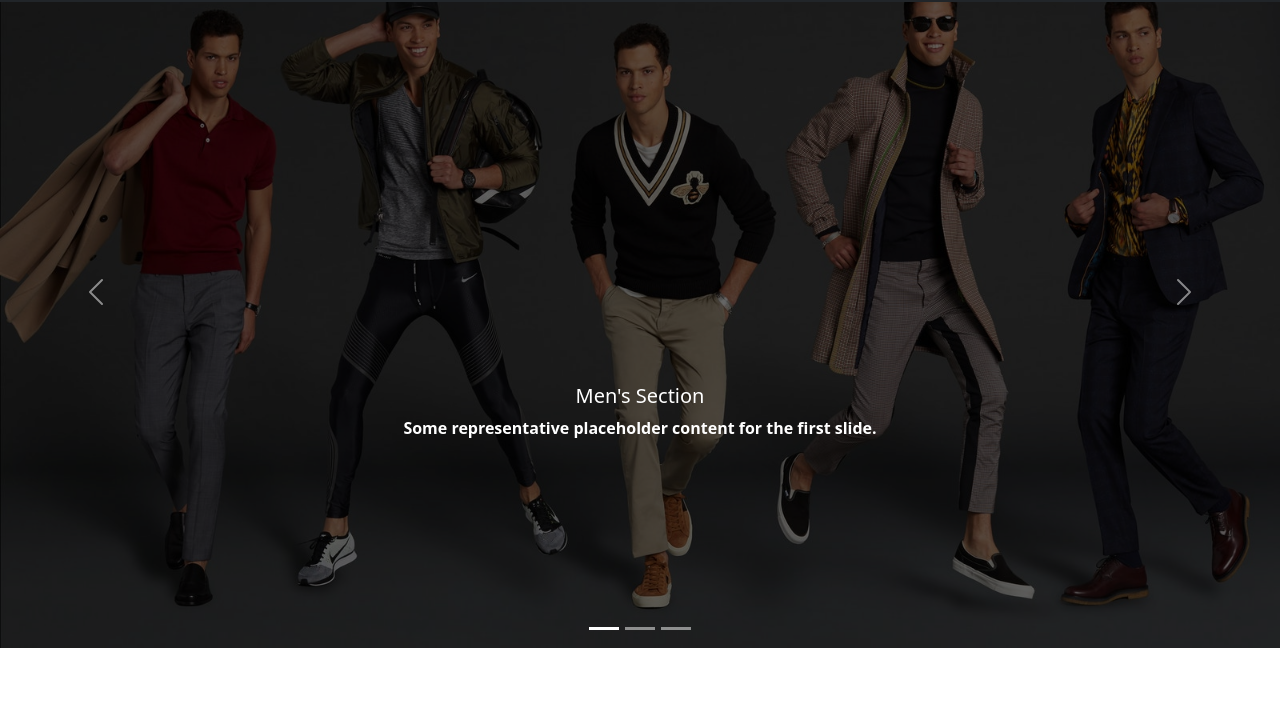
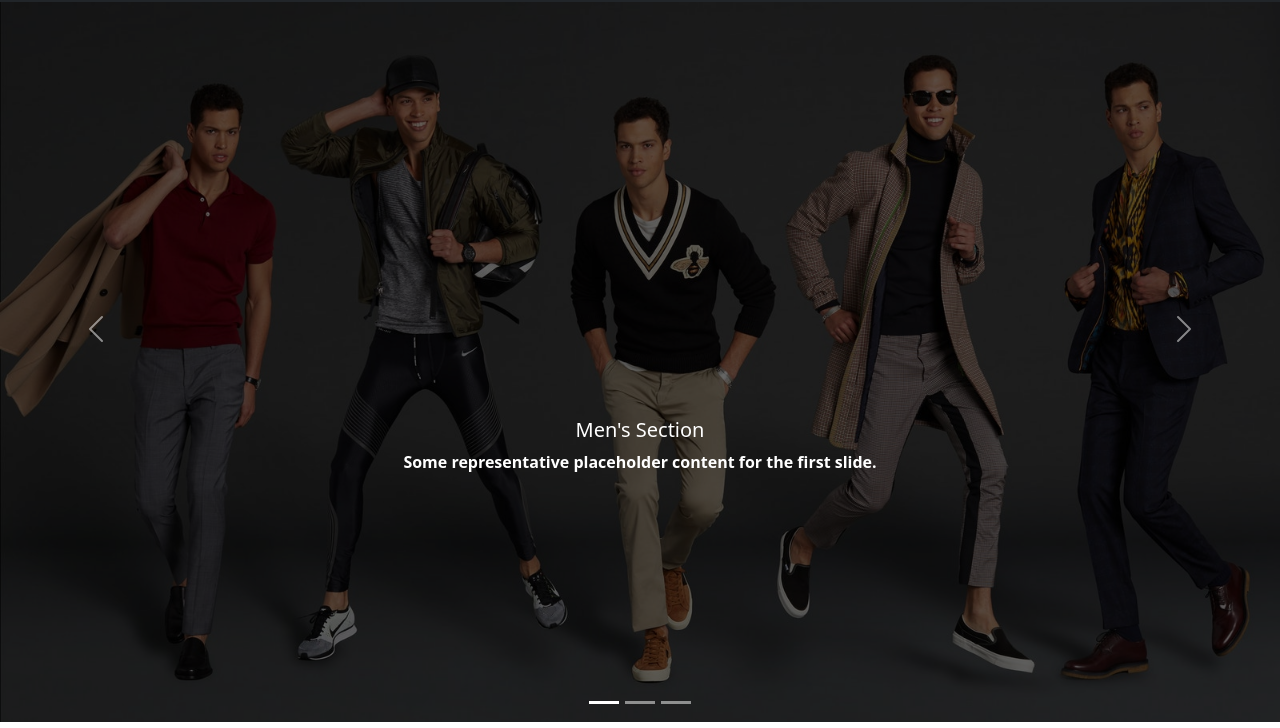
Before and after one commit to Marawanelbalal/dokanshop, a plain HTML site: page index.html in a window 1280 px wide. Shown: the part 72-800 px from the top of the page. Drawn offline with Linux system fonts and the light colour scheme.

Commit message:
Fixed carousel

```diff
--- a/CSS/style.css
+++ b/CSS/style.css
@@ -42,15 +42,23 @@ footer a:hover{
     transform: translateX(20px);
 }
 
+
+
+.carousel {
+    padding-top: 74px;
+    max-height: 950px;
+}
+
+
 .carousel-image {
     filter: brightness(0.4);
 }
-.carousel {
-    max-height: 950px;
+
+.carousel-title {
+    margin-bottom: 200px;
 }
-.carousel-title {
-    margin-bottom: 160px;
-}
+
+
 .product-image {
     max-height: 300px;
     width: auto;
```
